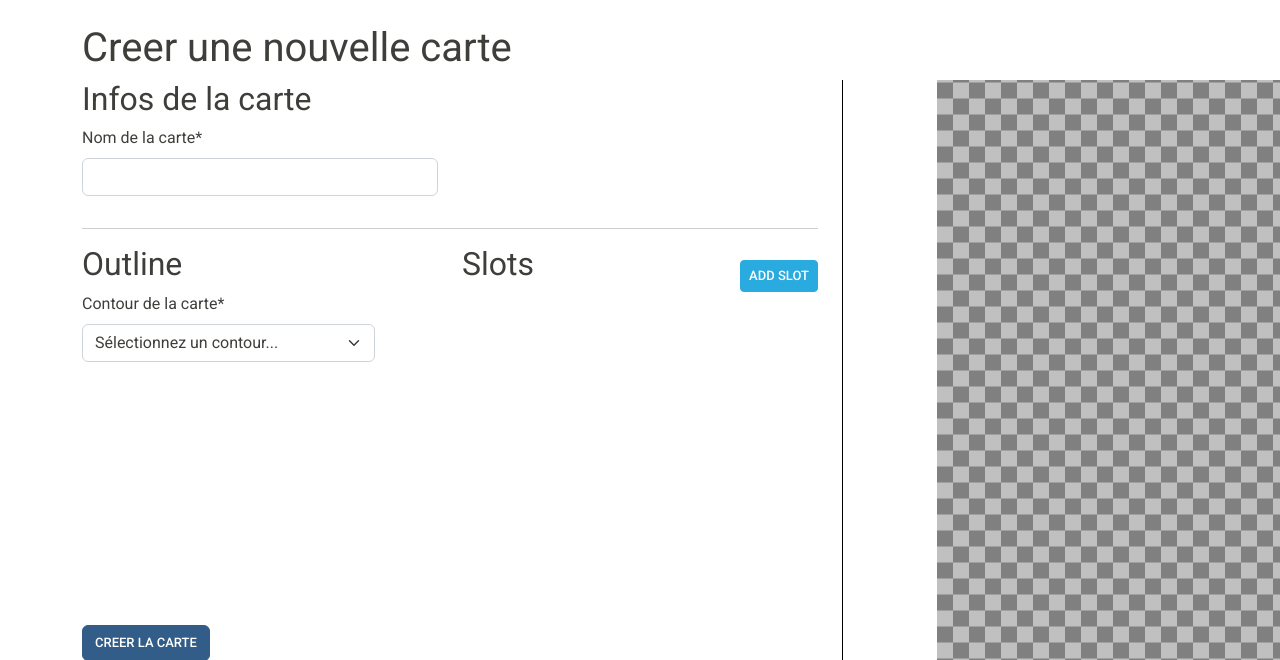
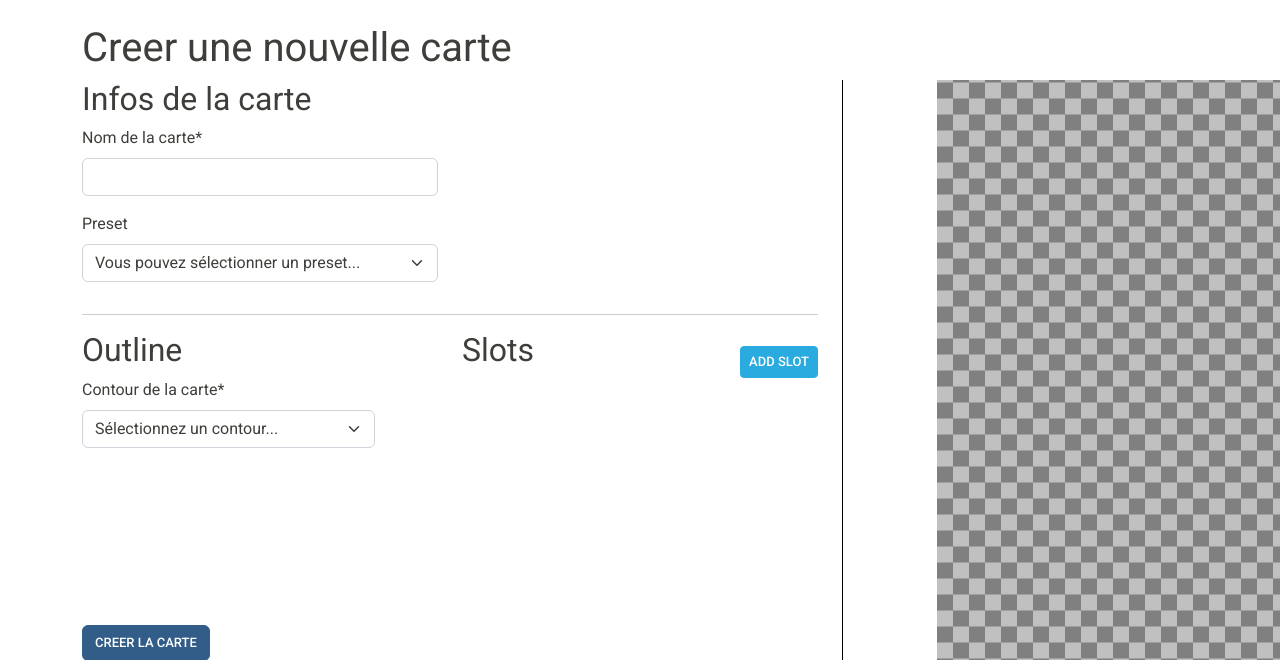
Before and after one commit to rfulop/cards_generator, a Django app: page /generator/ in a window 1280 px wide; the page is wider, and only the part inside the window is pictured. Shown: the part 56-716 px from the top of that part. Run offline with Django 5.2, Linux system fonts and the light colour scheme; tables that the repository leaves empty hold one stand-in row (values such as "Sample post"); style sheets or scripts are compiled from the project's sources; some libraries are stand-ins or nearby versions.

Commit message:
card preset mechanism implementation

```diff
--- a/cards_generator/urls.py
+++ b/cards_generator/urls.py
@@ -3,7 +3,10 @@ from django.conf.urls.static import static
 from django.contrib import admin
 from django.urls import path, include
 
+from generator.views import home
+
 urlpatterns = ([
+    path('', home, name='home'),
     path('admin/', admin.site.urls),
     path('generator/', include('generator.urls')),
 ] + static(settings.MEDIA_URL, document_root=settings.MEDIA_ROOT)
--- a/docker-compose.yml
+++ b/docker-compose.yml
@@ -1,4 +1,3 @@
-version: '3.8'
 services:
   db:
     image: postgres
--- a/generator/forms.py
+++ b/generator/forms.py
@@ -5,11 +5,13 @@ from django.forms import formset_factory, BaseFormSet
 from django.urls import reverse
 
 from .constants import DEFAULT_SLOT_IMAGE_SIZE, DEFAULT_MAX_SLOT_IMAGE_SIZE
-from .models import OutlineImage, SlotImage
+from .models import OutlineImage, SlotImage, CardPreset
 
 
 class CardDetailsForm(forms.Form):
     name = forms.CharField(max_length=100, label='Nom de la carte')
+    preset = forms.ModelChoiceField(queryset=CardPreset.objects.all(),
+                                    empty_label="Vous pouvez sélectionner un preset...", required=False)
 
 
 class CardOutlineSelectionForm(forms.Form):
--- a/generator/models.py
+++ b/generator/models.py
@@ -41,7 +41,8 @@ class CardPreset(models.Model):
 class Card(models.Model):
     name = models.CharField(max_length=100)
     image = models.ImageField(upload_to=settings.CARD_IMAGE_UPLOAD_PATH)
-    preset = models.JSONField(null=True, blank=True)
+    preset_json = models.JSONField(null=True, blank=True)
+    preset = models.ForeignKey(CardPreset, on_delete=models.SET_NULL, null=True, blank=True, related_name='cards')
 
     def __str__(self):
         return self.name
--- a/generator/urls.py
+++ b/generator/urls.py
@@ -1,6 +1,7 @@
 from django.urls import path
 
-from .views import create_card, outline_preview, slot_preview, create_slot_form, delete_slot_form, card_detail
+from .views import (create_card, outline_preview, slot_preview, create_slot_form, delete_slot_form, card_detail,
+                    save_as_preset, get_preset_details)
 
 urlpatterns = [
     path('', create_card, name='create-card'),
@@ -9,5 +10,7 @@ urlpatterns = [
     path('htmx/slot-preview', slot_preview, name='slot-preview'),
     path('htmx/slot/create', create_slot_form, name='create-slot-form'),
     path('htmx/slot/<int:index>/delete', delete_slot_form, name='delete-slot-form'),
-    path('card-detail/<int:pk>', card_detail, name='card-detail'),
+    path('card-detail/<int:card_id>', card_detail, name='card-detail'),
+    path('save-as-preset/<int:card_id>', save_as_preset, name='save-as-preset'),
+    path('presets/<int:preset_id>', get_preset_details, name='get-preset-details'),
 ]
--- a/generator/views.py
+++ b/generator/views.py
@@ -2,15 +2,15 @@ import json
 
 from django.contrib import messages
 from django.forms import formset_factory
-from django.http import HttpResponse, Http404
+from django.http import HttpResponse, Http404, JsonResponse
 from django.shortcuts import render, redirect
 from django.template.loader import render_to_string
 
 from .constants import DEFAULT_SLOT_IMAGE_SIZE, DISPLAYED_WIDTH
 from .forms import CardOutlineSelectionForm, CardSlotForm, CardSlotFormSet, CardDetailsForm
-from .models import OutlineImage, SlotImage, Card
+from .models import OutlineImage, SlotImage, Card, CardPreset
+from .utils.card_preset import create_card_preset_from_json
 from .utils.image_generator import generate_card_image
-from .utils.card_utils import prepare_slots_for_json
 
 
 def get_object_or_404(model, pk):
@@ -18,6 +18,10 @@ def get_object_or_404(model, pk):
         return model.objects.get(pk=pk)
     except model.DoesNotExist:
         raise Http404(f'{model.__name__} not found')
+
+
+def home(request):
+    return render(request, 'base.html')
 
 
 def outline_preview(request):
@@ -78,28 +82,37 @@ def create_card(request):
 
         if card_details_form.is_valid() and outline_form.is_valid() and slot_formset.is_valid():
             card_name = card_details_form.cleaned_data.get('name')
+            preset = card_details_form.cleaned_data.get('preset')
             outline = outline_form.cleaned_data.get('outline')
-            slots = [(form.cleaned_data.get('image'), form.cleaned_data.get('size'),
-                      form.cleaned_data.get('x_position'), form.cleaned_data.get('y_position'))
-                     for form in slot_formset if form.cleaned_data.get('DELETE') is False]
+            slots = [
+                {
+                    'title': form.cleaned_data.get('title'),
+                    'image': form.cleaned_data.get('image').id,
+                    'size': form.cleaned_data.get('size'),
+                    'x_position': form.cleaned_data.get('x_position'),
+                    'y_position': form.cleaned_data.get('y_position')
+                }
+                for form in slot_formset if form.cleaned_data.get('DELETE') is False
+            ]
 
             card_image = generate_card_image(outline, slots, DISPLAYED_WIDTH)
 
-            preset = {
+            preset_dict = {
+                'name': card_name,
                 'outline': outline.id,
-                'slots': prepare_slots_for_json(slots)
+                'slots': slots
             }
-            preset_json = json.dumps(preset)
 
             card = Card(
                 name=card_name,
                 image=card_image,
-                preset=preset_json
+                preset=preset,
+                preset_json=json.dumps(preset_dict)
             )
             card.save()
 
             messages.success(request, 'Card created successfully')
-            return redirect('card-detail', pk=card.id)
+            return redirect('card-detail', card_id=card.id)
         else:
             return render(request, 'generator/create_card.html',
                           {'card_details_form': card_details_form, 'outline_form': outline_form,
@@ -115,6 +128,26 @@ def create_card(request):
                    'slot_formset': slot_formset})
 
 
-def card_detail(request, pk):
-    card = get_object_or_404(Card, pk)
+def card_detail(request, card_id):
+    card = get_object_or_404(Card, card_id)
     return render(request, 'generator/card_detail.html', {'card': card})
+
+
+def get_preset_details(request, preset_id):
+    preset = get_object_or_404(CardPreset, preset_id)
+    slots = list(preset.slots.values('id', 'title', 'image_id', 'size', 'x_position', 'y_position'))
+    data = {
+        'name': preset.name,
+        'outline_id': preset.outline.id,
+        'slots': slots,
+    }
+    return JsonResponse(data)
+
+
+def save_as_preset(request, card_id):
+    card = get_object_or_404(Card, card_id)
+    card_preset = create_card_preset_from_json(card.preset_json)
+    card.preset = card_preset
+    card.save()
+    messages.success(request, 'Card saved as preset successfully')
+    return redirect('card-detail', card_id=card.id)
--- a/static/js/create_card.js
+++ b/static/js/create_card.js
@@ -93,7 +93,7 @@ function makeImageDraggable(img) {
 }
 
 function updateSlotTitle(input) {
-    input.addEventListener('input', function() {
+    input.addEventListener('input', function () {
         const slotElement = this.closest('.slot');
         const slotTitleElement = slotElement ? slotElement.querySelector('.slot-title') : null;
         const offcanvasTitleElement = slotElement ? slotElement.querySelector('.offcanvas-title') : null;
@@ -107,13 +107,13 @@ function updateSlotTitle(input) {
 }
 
 function handleSelectElement(node) {
-    setTimeout(function() {
+    setTimeout(function () {
         let isValid = true;
         if (node.value === '') {
             isValid = false;
         }
         if (!isValid) {
-            node.addEventListener('submit', function(e) {
+            node.addEventListener('submit', function (e) {
                 e.preventDefault();
             });
         }
--- /dev/null
+++ b/static/js/preset.js
@@ -0,0 +1,83 @@
+const PRESET_SELECTORS = {
+    preset: '#id_preset',
+    outline: '#id_outline',
+    slotsContainer: '#slots-container',
+    cardPreview: '#card-preview',
+};
+
+function dispatchChangeEvent(element) {
+    const event = new Event('change');
+    element.dispatchEvent(event);
+}
+
+function createSlot(slot, index) {
+    htmx.ajax('GET', `htmx/slot/create?total_forms=${index}`, {
+        target: PRESET_SELECTORS.slotsContainer,
+        swap: 'beforeend',
+        values: {'total_forms': index},
+    }).then(() => {
+        document.getElementById(`id_slots-${index}-title`).value = slot.title;
+        const imageSelect = document.getElementById(`id_slots-${index}-image`);
+        if (imageSelect) {
+            imageSelect.value = slot.image_id;
+            htmx.process(imageSelect);
+            dispatchChangeEvent(imageSelect);
+        }
+        document.getElementById(`id_slots-${index}-size`).value = slot.size;
+        document.getElementById(`id_slots-${index}-x_position`).value = slot.x_position;
+        document.getElementById(`id_slots-${index}-y_position`).value = slot.y_position;
+
+        const observer = new MutationObserver((mutations) => {
+            mutations.forEach((mutation) => {
+                if (mutation.addedNodes) {
+                    mutation.addedNodes.forEach((node) => {
+                        if (node.nodeType === 1 && node.id === `slot-img-${index}`) {
+                            const previewContainer = document.querySelector(PRESET_SELECTORS.cardPreview);
+                            const previewContainerRect = previewContainer.getBoundingClientRect();
+                            let leftInPixels = slot.x_position * previewContainerRect.width;
+                            let topInPixels = slot.y_position * previewContainerRect.height;
+
+                            leftInPixels -= slot.size / 2;
+                            topInPixels -= slot.size / 2;
+                            node.style.left = `${leftInPixels}px`;
+                            node.style.top = `${topInPixels}px`;
+                            node.style.width = `${slot.size}px`;
+
+                            observer.disconnect();
+                        }
+                    });
+                }
+            });
+        });
+        observer.observe(document.body, {childList: true, subtree: true});
+    });
+}
+
+function handlePresetChange() {
+    const presetId = this.value;
+    if (presetId) {
+        fetch(`presets/${presetId}`)
+            .then(response => {
+                if (!response.ok) {
+                    throw new Error(`HTTP error! status: ${response.status}`);
+                }
+                return response.json();
+            })
+            .then(data => {
+                const outlineSelect = document.querySelector(PRESET_SELECTORS.outline);
+                if (outlineSelect) {
+                    outlineSelect.value = data.outline_id;
+                    htmx.process(outlineSelect);
+                    dispatchChangeEvent(outlineSelect);
+                }
+                data.slots.forEach((slot, index) => {
+                    createSlot(slot, index);
+                });
+            })
+            .catch(e => {
+                console.log('There was a problem with the fetch operation: ' + e.message);
+            });
+    }
+}
+
+document.querySelector(PRESET_SELECTORS.preset).addEventListener('change', handlePresetChange);
--- a/templates/generator/card_detail.html
+++ b/templates/generator/card_detail.html
@@ -2,6 +2,12 @@
 
 {% block content %}
     <div class="container mt-4 d-flex flex-column align-items-center justify-content-center">
+        {% if not card.preset %}
+            <form method="post" action="{% url 'save-as-preset' card.id %}">
+                {% csrf_token %}
+                <button type="submit" class="btn btn-primary mt-3">Enregistrer le preset de la carte</button>
+            </form>
+        {% endif %}
         <h1>{{ card.name }}</h1>
         <img class="card-image-detail" src="{{ card.image.url }}" alt="{{ card.name }}">
     </div>
--- a/templates/generator/create_card.html
+++ b/templates/generator/create_card.html
@@ -45,7 +45,6 @@
                                     <button class="btn btn-info btn-sm" type="button"
                                             hx-get="{% url 'create-slot-form' %}" hx-swap="beforeend"
                                             hx-target="#slots-container"
-                                            hx-swap-oob="true"
                                             hx-vals="js:{total_forms: document.getElementById('id_slots-TOTAL_FORMS').value}">
                                         Add Slot
                                     </button>
@@ -76,4 +75,5 @@
         </div>
     </div>
     <script src="{% static 'js/create_card.js' %}"></script>
+    <script src="{% static 'js/preset.js' %}"></script>
 {% endblock %}
```
Also changed, not shown: generator/admin.py (+16 -1 lines), generator/utils/card_preset.py (added, +23 -0 lines), generator/utils/card_utils.py (deleted, +0 -11 lines), generator/utils/image_generator.py (+9 -3 lines), generator/migrations/0001_initial.py.
